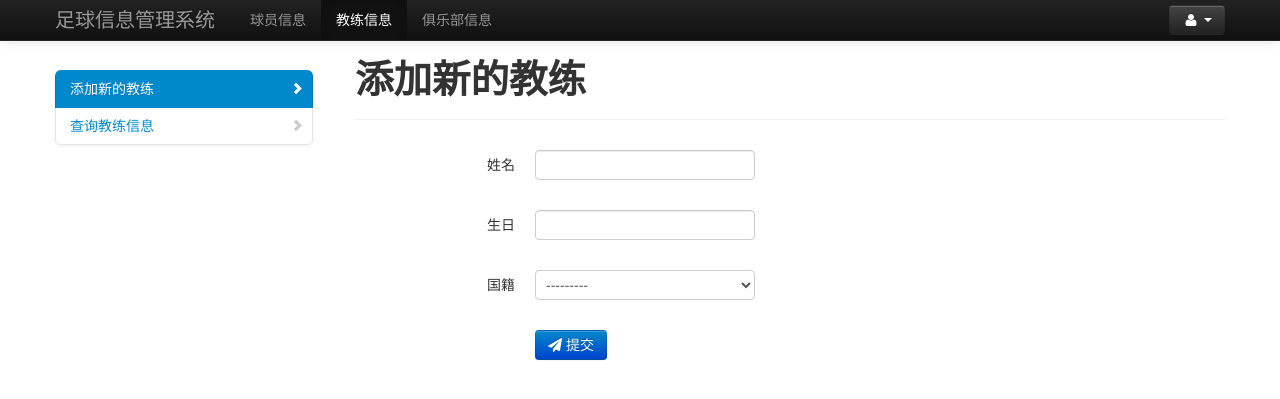
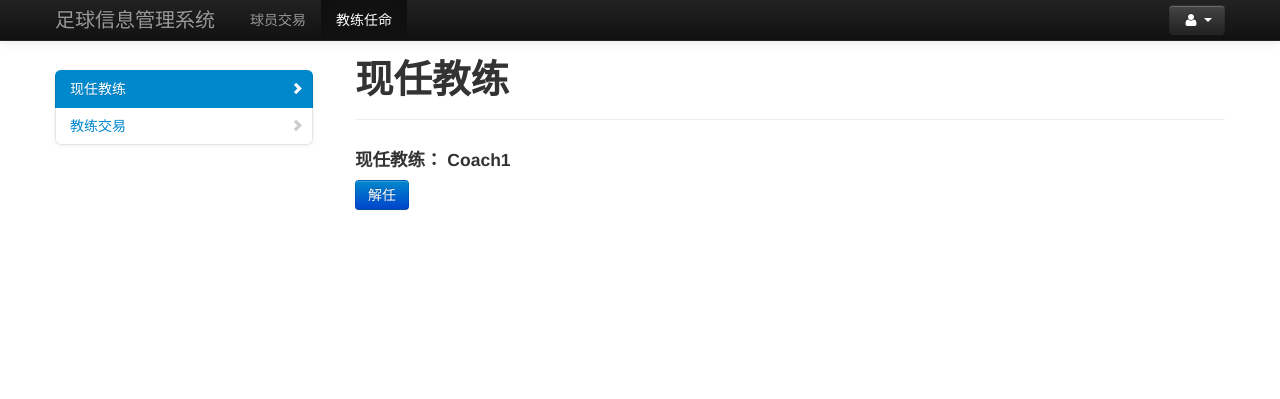
Before and after one commit to larkinzhang/dbsite, a Django app: template football/templates/football/coach_trade.html in a window 1280 px wide. Shown: the top 399 px of the page. Run offline with Django 3.2, Linux system fonts and the light colour scheme; data comes from the database, SQL or seed files in the repository; both versions use the stored data as it was after the commit; tables that the repository leaves empty hold one stand-in row (values such as "Sample post"); the template is opened without the code that fills it: values that come from a table or form of the project are taken from there, most other values are stand-ins (such as "Sample title", 1, 10 or a date in 2020); parts of the project's set-up code (start-up, migrations or seed data) failed here and were passed over; some libraries are stand-ins or nearby versions.

Commit message:
beta version

```diff
--- a/football/models.py
+++ b/football/models.py
@@ -92,8 +92,8 @@ class PlayerTransferRecord(models.Model):
 
 class CoachTransferRecord(models.Model):
     coach = models.ForeignKey(Coach)
-    club_from = models.ForeignKey(Club, related_name="coach_from")
-    club_to = models.ForeignKey(Club, related_name="coach_to")
+    club_from = models.ForeignKey(Club, related_name="coach_from", null=True, blank=True)
+    club_to = models.ForeignKey(Club, related_name="coach_to", null=True, blank=True)
     season = models.IntegerField(null = True, blank = True)
     fee = models.FloatField(null = True, blank = True)
     pending = models.IntegerField()
--- a/football/templates/football/club.html
+++ b/football/templates/football/club.html
@@ -89,7 +89,7 @@
 				<div class="tab-content">
 					<div class="tab-pane active" id="create">
 						<div class="page-header">
-							<h1>添加俱乐部球员</h1>
+							<h1>添加新的俱乐部</h1>
 						</div>
 						<div id="create_form">
 							<form class="form-horizontal" id="form_club" method="post">
--- a/football/templates/football/coach_trade.html
+++ b/football/templates/football/coach_trade.html
@@ -48,23 +48,21 @@
 					<div class="nav-collapse collapse">
 						<ul class="nav">
 							<li class="">
-							<a href="/football/player" id="link-hiThere">球员信息</a>
+							<a href="/football/player" id="link-hiThere">球员交易</a>
 							</li>
 							<li class="active">
-							<a href="/football/coach" id="link-popups">教练信息</a>
-							</li>
-							<li class="">
-							<a href="/football/club" id="link-function">俱乐部信息</a>
+							<a href="/football/coach" id="link-popups">教练任命</a>
 							</li>
 						</ul>
 					</div>
 					<div class="btn-group pull-right">
 						<a class="btn dropdown-toggle btn-inverse" data-toggle="dropdown" href="#">
-		   					<i class="fa fa-user fa-fw"></i> {{ user.username }}
+							<i class="fa fa-user fa-fw"></i> {{ user.username }}
 							<span class="caret"></span>
 						</a>
 						<ul class="dropdown-menu">
-						<!-- dropdown menu links -->
+							<!-- dropdown menu links -->
+							<li id="logout"><a href="/football/player/trade">交易请求 <span class="badge {% if pending > 0 %} badge-warning {% endif %}">{{ pending }}</span></a></li>
 							<li id="logout"><a href="/accounts/logout">登出</a></li>
 						</ul>
 					</div>
@@ -80,56 +78,29 @@
 		<div class="row tabbable">
 			<div class="span3 bs-docs-sidebar">
 				<ul class="nav nav-list bs-docs-sidenav">
-					<li class="active"><a href="#create" data-toggle="tab"><i class="icon-chevron-right"></i>添加新的教练</a></li>
-					<li><a href="#party" data-toggle="tab" id="show_coach_result"><i class="icon-chevron-right"></i>查询教练信息</a></li>
+					<li class="active"><a href="#create" data-toggle="tab"><i class="icon-chevron-right"></i>现任教练</a></li>
+					<li><a href="#party" data-toggle="tab" id="show_coach_result"><i class="icon-chevron-right"></i>教练交易</a></li>
 				</ul>
 			</div>
 			<div class="span9">
 				<div class="tab-content">
 					<div class="tab-pane active" id="create">
 						<div class="page-header">
-							<h1>添加新的教练</h1>
+							<h1>现任教练</h1>
 						</div>
-						<div id="create_form">
-							<form class="form-horizontal" id="form_coach" method="post">
-								{% csrf_token %}
-								<div class="control-group">
-									<label class="control-label">姓名</label>
-									<div class="controls">
-										{{ form.name }}
-										<ul id="name_errors" class="errors" style="color: red;">
-										</ul>
-									</div>
-								</div>
-								<div class="control-group">
-									<label class="control-label">生日</label>
-									<div class="controls">
-										{{ form.birthday }}
-										<ul id="birthday_errors" class="errors" style="color: red;">
-										</ul>
-									</div>
-								</div>
-								<div class="control-group">
-									<label class="control-label">国籍</label>
-									<div class="controls">
-										{{ form.nationality }}
-										<ul id="nationality_errors" class="errors" style="color: red;">
-										</ul>
-									</div>
-								</div>
-								<div class="control-group">
-									<div class="controls">
-										<button class="btn btn-primary" type="button" id="id_submit"><i class="fa fa-send"></i> 提交</button>
-										<!--<button class="btn btn-danger" type="button" id="id_reset"><i class="fa fa-times-circle"></i> 清空</button>-->
-									</div>
-								</div>
-								<input type="reset" style="display:none;" id="coach_reset" />
-							</form>
-						</div>
+						<h4> 现任教练：{% if current %} {{ current.name }} {% else %} 无 {% endif %} </h4>
+						{% if current %}
+						<form method="post">
+							{% csrf_token %}
+							<input name="type" value="1" type="hidden"/>
+							<input name="coachpk" value="{{ current.pk }}" type="hidden"/>
+							<button type="submit" class="btn btn-primary">解任</button>
+						</form>
+						{% endif %}
 					</div>
 					<div class="tab-pane" id="party">
 						<div class="page-header">
-							<h1>查询教练信息</h1>
+							<h1>教练交易</h1>
 						</div>
 						<div id="coach_result">
 							<div id="coach_result_inner">
@@ -191,7 +162,42 @@
 					}
 				});
 			}
+			function viewdetail(pk) {
+				$("#id_detailnum").val(pk)
+				$("#id_detailtype").val(1)
+				$.ajax({ // create an AJAX call...
+					type: "POST", // GET or POST
+					data: $("#hiddenform2").serialize(),
+	   				url: "detail", // the file to call
+					success: function(response) { // on success..
+						$("div#detailModal").html($(response));
+						$('#detailModal').modal();
+					}
+				});
+			}
+			function viewdetail2(pk) {
+				$("#id_detailnum").val(pk)
+				$("#id_detailtype").val(2)
+				$.ajax({ // create an AJAX call...
+					type: "POST", // GET or POST
+					data: $("#hiddenform2").serialize(),
+	   				url: "detail", // the file to call
+					success: function(response) { // on success..
+						$("div#detailModal").html($(response));
+						$('#detailModal').modal();
+					}
+				});
+			}
+
 
 		</script>
+		<div id="detailModal" class="modal hide fade" tabindex="-1" role="dialog" aria-labelledby="detailModalLabel" aria-hidden="true">
+		</div>
+		<form id="hiddenform2">
+			{% csrf_token %}
+			<input id="id_detailtype" name="detailtype" type="hidden"/>
+			<input id="id_detailnum" name="detailnum" type="hidden"/>
+		</form>
+
 	</body>
 </html>
```
Also changed, not shown: football/templates/football/coach_result.html (+11 -0 lines), football/templates/football/player_notification_list.html (+10 -0 lines), football/templates/football/player_result.html (+10 -5 lines), football/templates/football/player_trade.html (+19 -2 lines), football/views.py (+63 -24 lines), dbsite.db.
